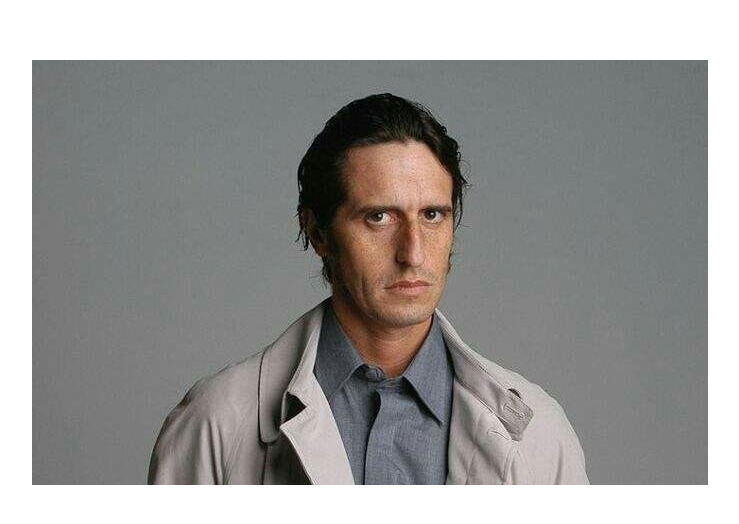
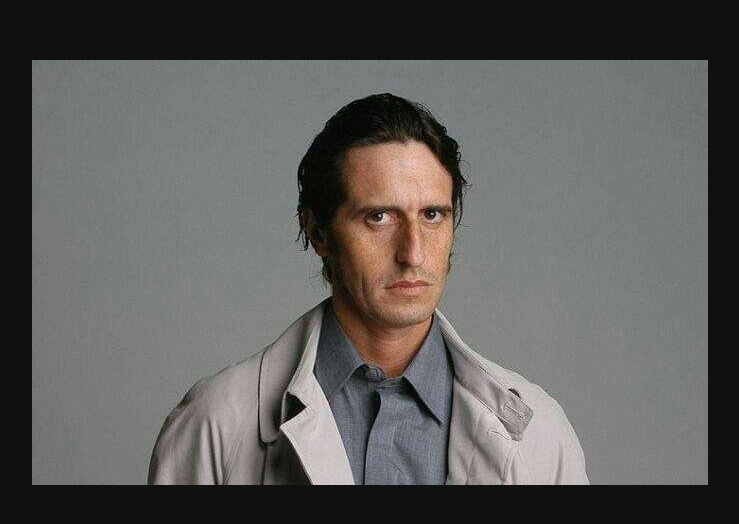
Before and after one commit to contre95/contre95.github.io, a plain HTML site: page cname.html in a window 1280 px wide. Shown: the part 128-652 px from the top of the page, without its empty margins (270-1009 px from the left). Drawn offline with Linux system fonts and the light colour scheme.

```diff
--- a/cname.html
+++ b/cname.html
@@ -10,6 +10,7 @@
     height: 100%;
     margin:0;
     padding:0;
+    background-color: #101010;
 }
 
 div {
```
